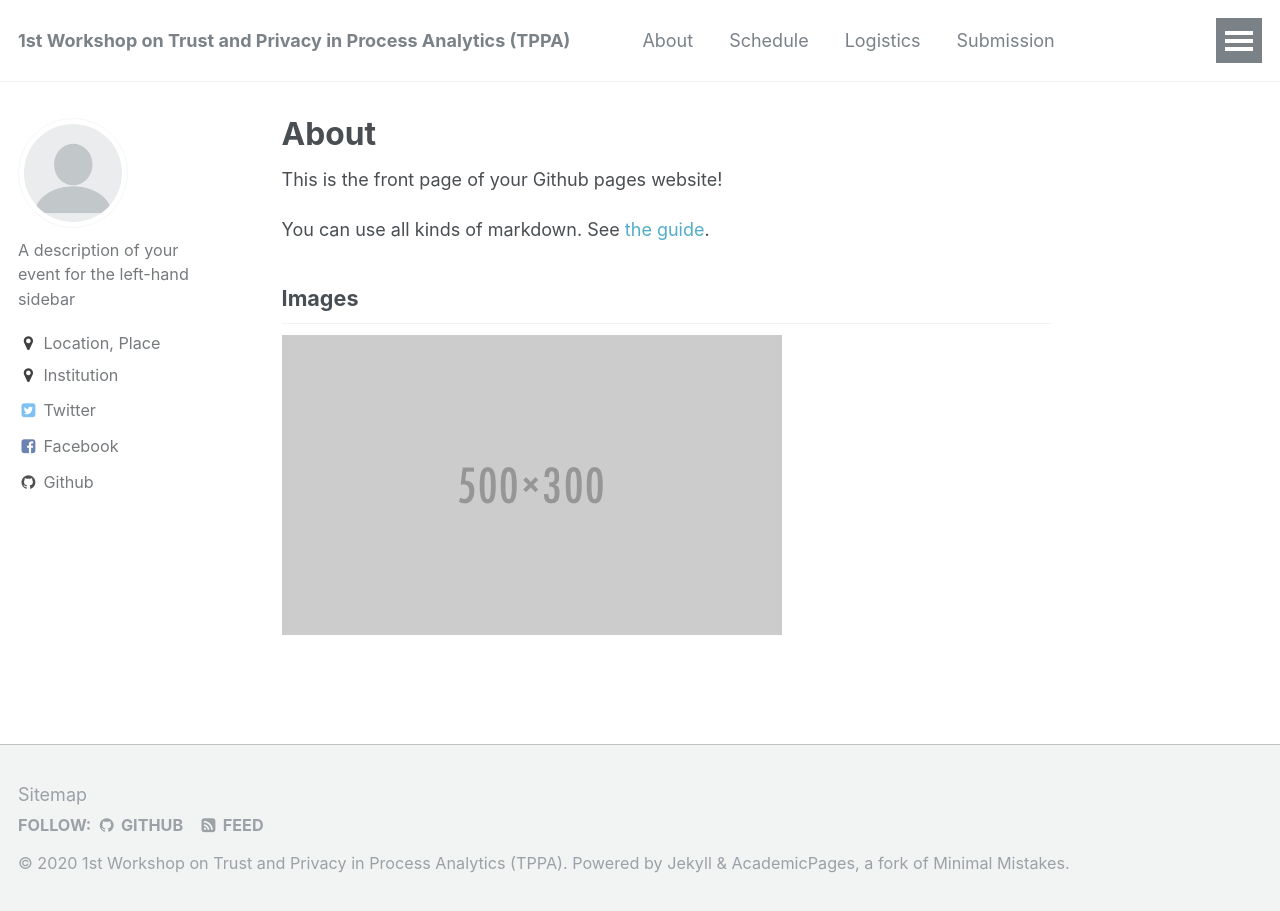
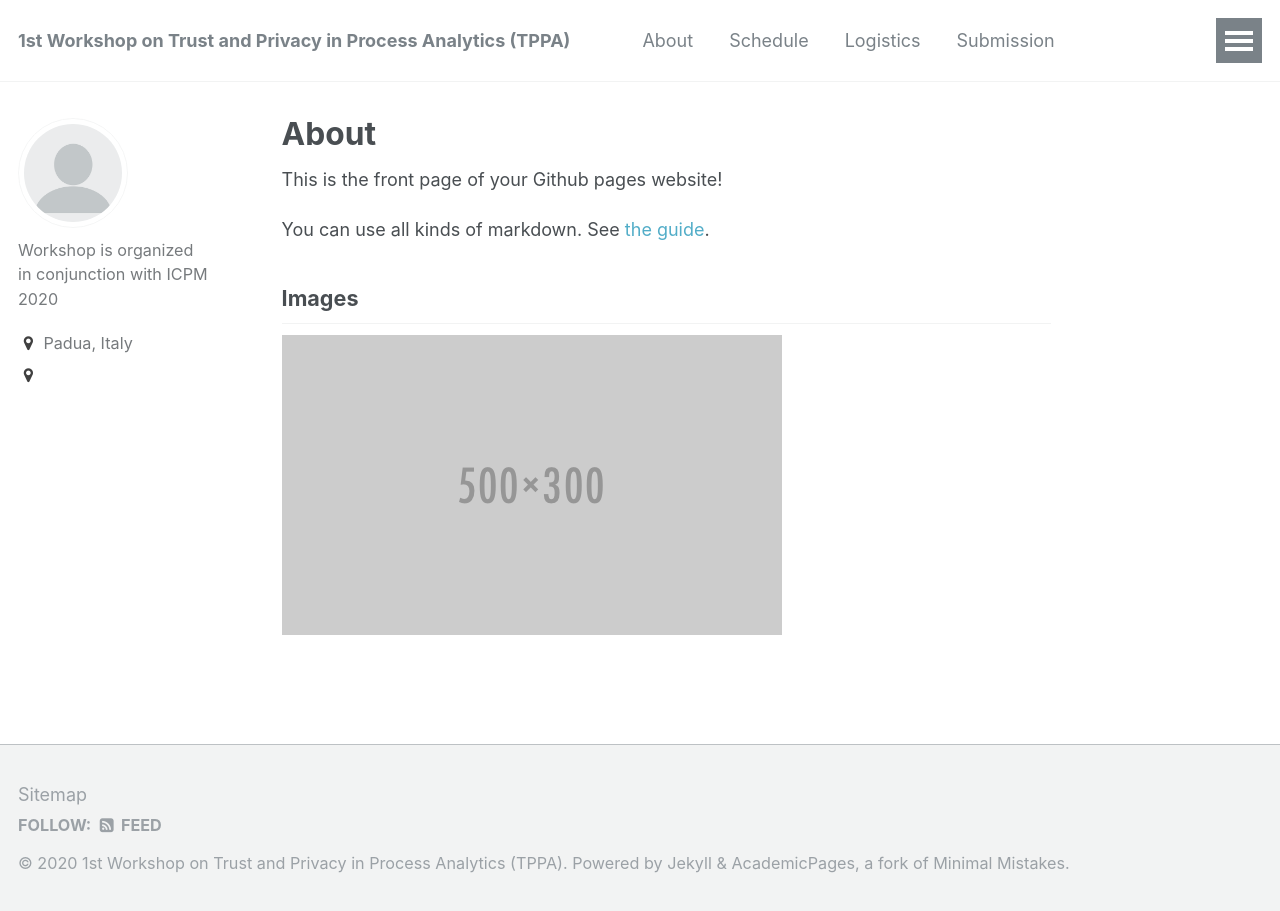
Before and after one commit to academicpages/events, a Jekyll site: the page built from _pages/about.md, in a window 1280 px wide. Built offline with Jekyll 4.4.1, drawn with Linux system fonts in a browser that asks for light colours.

Commit message:
Update _config.yml

```diff
--- a/_config.yml
+++ b/_config.yml
@@ -79,9 +79,9 @@ analytics:
 author:
   name             : ""
   avatar           : "profile.png"
-  bio              : "A description of your event for the left-hand sidebar"
-  location         : "Location, Place"
-  employer         : "Institution"
+  bio              : "Workshop is organized in conjunction with ICPM 2020"
+  location         : "Padua, Italy"
+  employer         : ""
   googlescholar    :
   email            :
   uri              :
@@ -89,9 +89,9 @@ author:
   codepen          :
   dribbble         :
   flickr           :
-  facebook         : "facebookurl"
+  facebook         :
   foursquare       :
-  github           : "academicpages"
+  github           :
   google_plus      :
   keybase          :
   instagram        :
@@ -103,7 +103,7 @@ author:
   stackoverflow    : # http://stackoverflow.com/users/123456/username
   steam            :
   tumblr           :
-  twitter          : "replacethistwitterhandle"
+  twitter          :
   vine             :
   weibo            :
   xing             :
```
